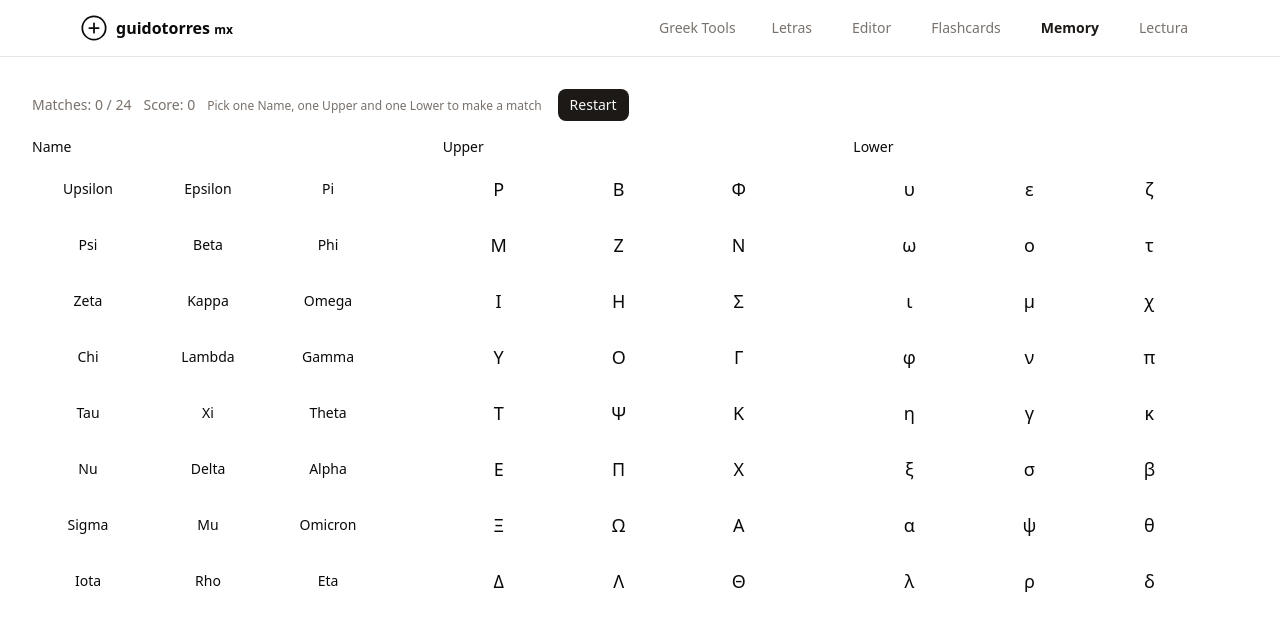
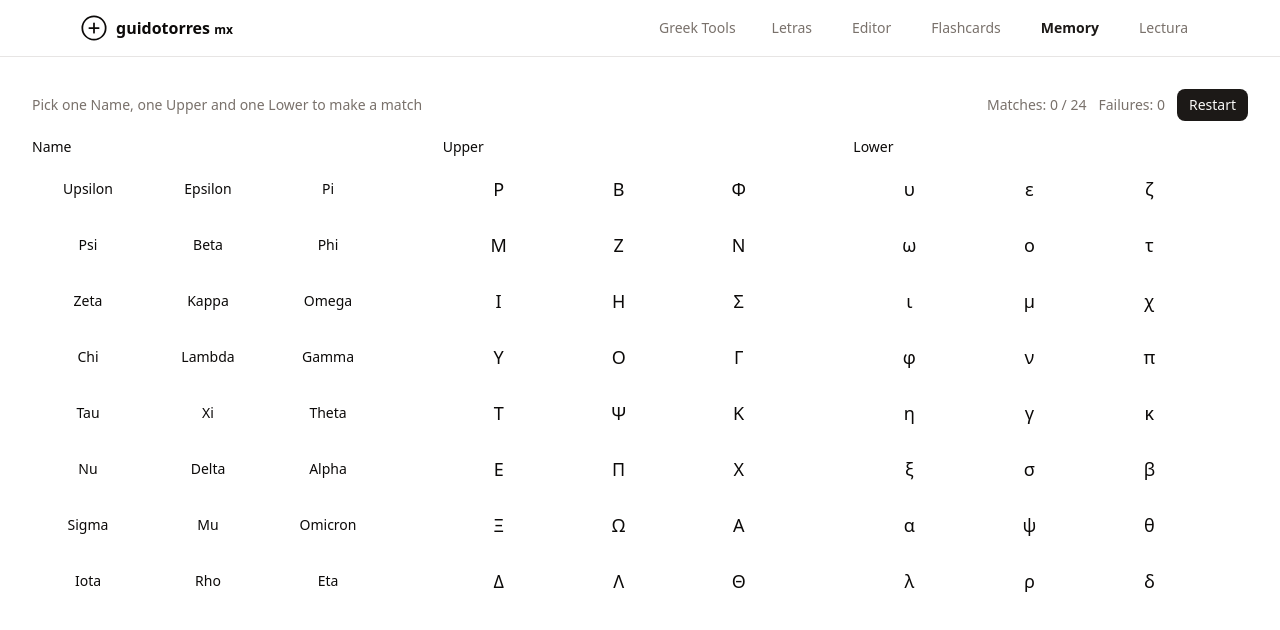
Before and after one commit to guidotorresmx/ancient-greek-tools, a Next.js app: page /memory in a window 1280 px wide. Shown: the top 630 px of the page. Built offline with nearby package versions, Linux system fonts and the light colour scheme.

Commit message:
few layout improvements

```diff
--- a/src/components/ui/memory-game.tsx
+++ b/src/components/ui/memory-game.tsx
@@ -68,7 +68,7 @@ export function MemoryGame() {
   }, []);
 
   const [selected, setSelected] = React.useState<string[]>([]);
-  const [score, setScore] = React.useState(0);
+  const [failures, setFailures] = React.useState(0);
 
   const t = useTranslations("memory");
 
@@ -95,7 +95,7 @@ export function MemoryGame() {
     ]);
     setCards(shuffle(list));
     setSelected([]);
-    setScore(0);
+    setFailures(0);
   }
 
   React.useEffect(() => {
@@ -128,11 +128,10 @@ export function MemoryGame() {
           card.keyId === a.keyId ? { ...card, matched: true } : card,
         ),
       );
-      setScore((s) => s + 1);
       const t = setTimeout(() => setSelected([]), 300);
       return () => clearTimeout(t);
     } else {
-      setScore((s) => s - 1);
+      setFailures((f) => f + 1);
       const t = setTimeout(() => setSelected([]), 800);
       return () => clearTimeout(t);
     }
@@ -164,19 +163,22 @@ export function MemoryGame() {
 
   return (
     <div>
-      <div className={STATS_CLASS}>
-        <div className="flex items-baseline gap-3">
+      <div className={`${STATS_CLASS} justify-between`}>
+        <div className="flex items-center gap-4">
+          <div className="text-sm text-muted-foreground">
+            {t("instructions")}
+          </div>
+        </div>
+
+        <div className="flex items-center gap-3">
           <div className="font-medium">
             {t("matches", { matched: matchedCount, total: GREEK.length })}
           </div>
-          <div className="font-medium">{t("score", { score })}</div>
-          <div className="text-xs text-muted-foreground">
-            {t("instructions")}
-          </div>
+          <div className="font-medium">{t("failures", { failures })}</div>
+          <Button onClick={reset} variant="default" size="sm">
+            {t("restart")}
+          </Button>
         </div>
-        <Button onClick={reset} variant="default" size="sm">
-          {t("restart")}
-        </Button>
       </div>
 
       <div className="grid grid-cols-1 sm:grid-cols-3 gap-4">
--- a/src/locales/en.json
+++ b/src/locales/en.json
@@ -7,6 +7,7 @@
     },
     "matches": "Matches: {matched} / {total}",
     "score": "Score: {score}",
+    "failures": "Failures: {failures}",
     "restart": "Restart",
     "instructions": "Pick one Name, one Upper and one Lower to make a match"
   }
```
